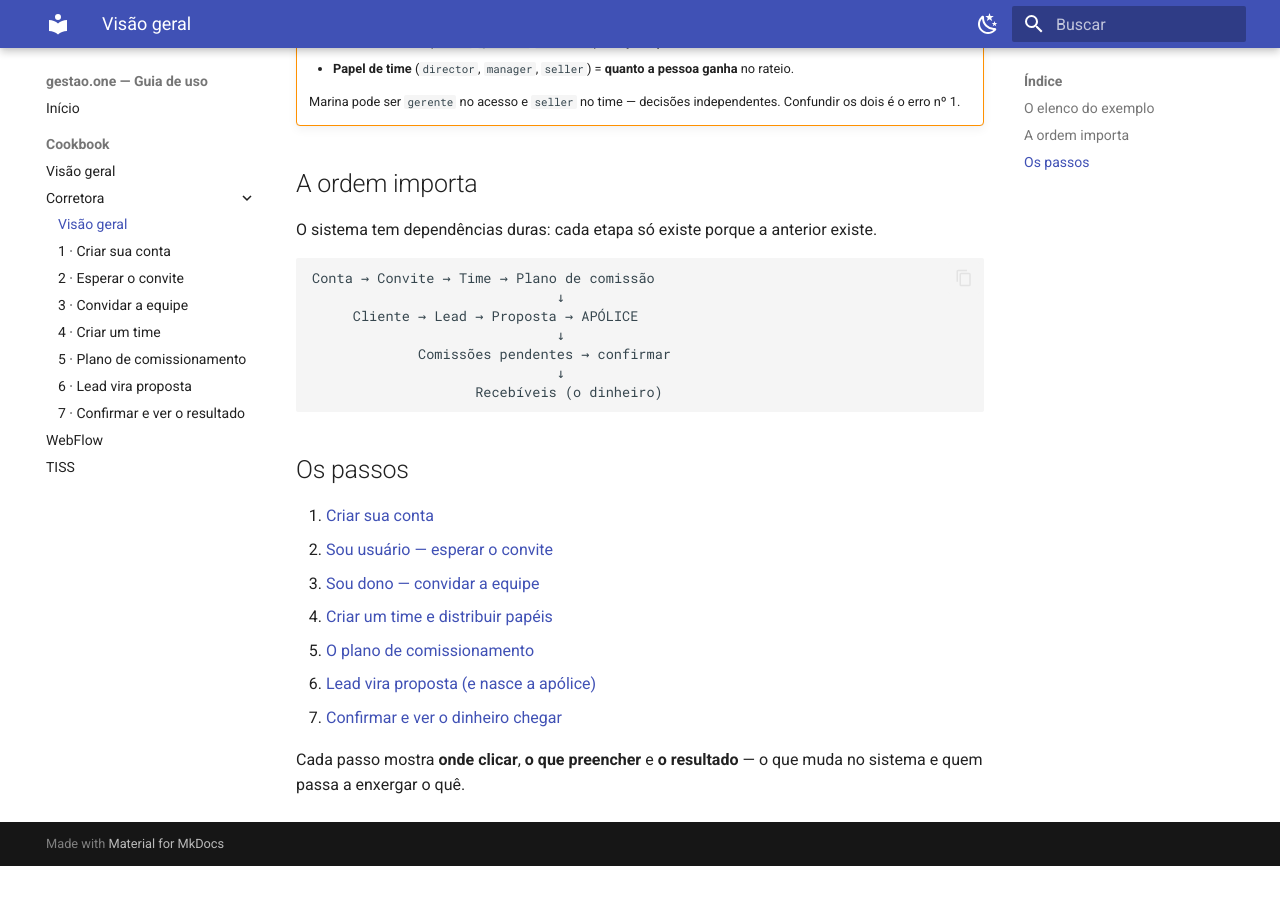
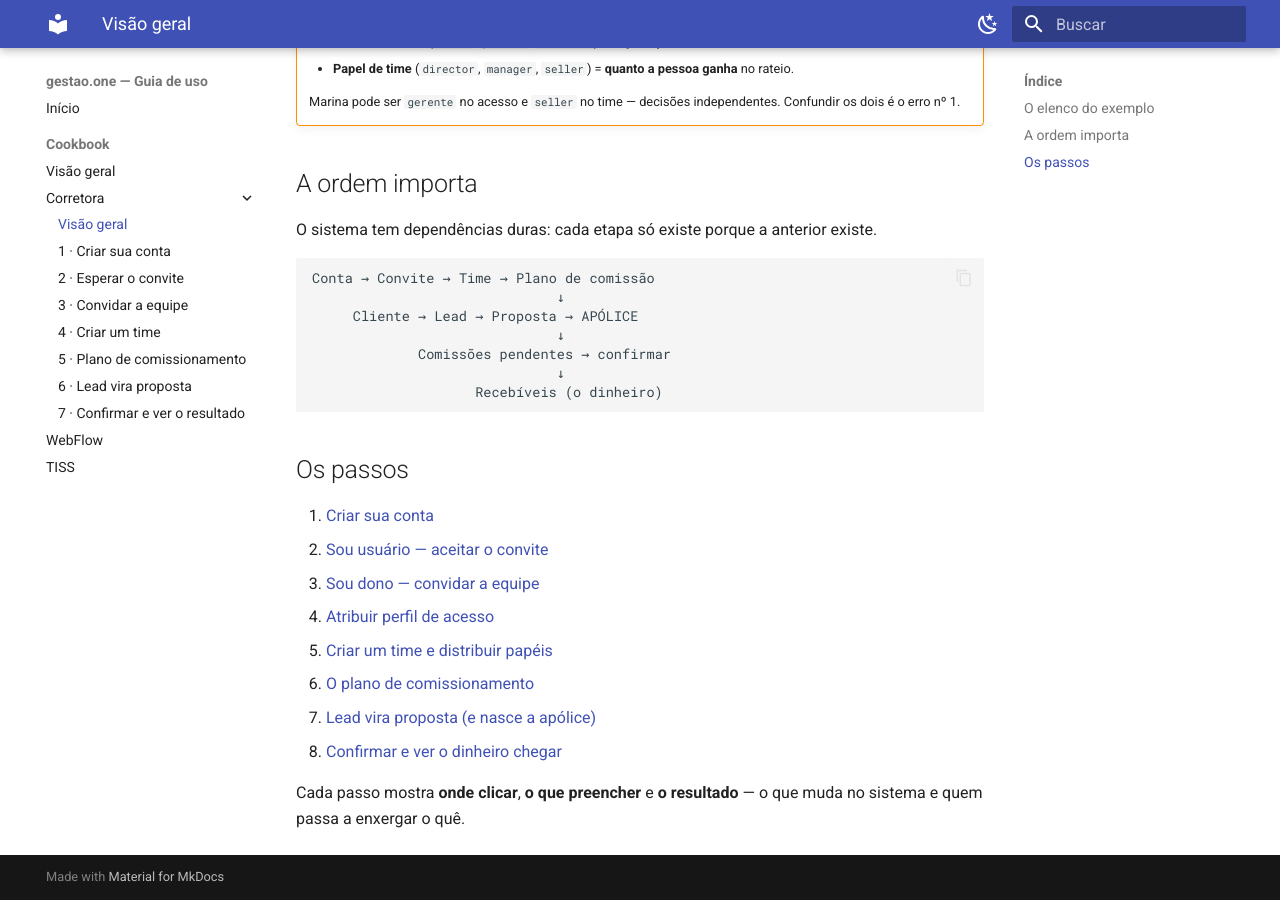
Before and after one commit to renatofagalde/wiki-gestao-one, an MkDocs documentation site: the page built from docs/cookbook/corretora/index.md, in a window 1280 px wide and 900 px high, scrolled down 604 px. Built offline with MkDocs 1.6.1 and Material for MkDocs 9.7.7, drawn with Linux system fonts in a browser that asks for light colours; before the commit the page ends 1470 px from its top, so only the background shows below that.

Commit message:
📝 docs(cookbook): update corretora step index
Co-Authored-By: Claude Opus 4.8 <noreply@anthropic.com>

```diff
--- a/docs/cookbook/corretora/index.md
+++ b/docs/cookbook/corretora/index.md
@@ -38,12 +38,13 @@ Conta → Convite → Time → Plano de comissão
 ## Os passos
 
 1. [Criar sua conta](01-criar-conta.md)
-2. [Sou usuário — esperar o convite](02-esperar-convite.md)
+2. [Sou usuário — aceitar o convite](02-esperar-convite.md)
 3. [Sou dono — convidar a equipe](03-convidar.md)
-4. [Criar um time e distribuir papéis](04-time.md)
-5. [O plano de comissionamento](05-plano.md)
-6. [Lead vira proposta (e nasce a apólice)](06-lead-proposta.md)
-7. [Confirmar e ver o dinheiro chegar](07-confirmar-resultado.md)
+4. [Atribuir perfil de acesso](04-perfil-acesso.md)
+5. [Criar um time e distribuir papéis](05-time.md)
+6. [O plano de comissionamento](06-plano.md)
+7. [Lead vira proposta (e nasce a apólice)](07-lead-proposta.md)
+8. [Confirmar e ver o dinheiro chegar](08-confirmar-resultado.md)
 
 Cada passo mostra **onde clicar**, **o que preencher** e **o resultado** — o que
 muda no sistema e quem passa a enxergar o quê.
```
